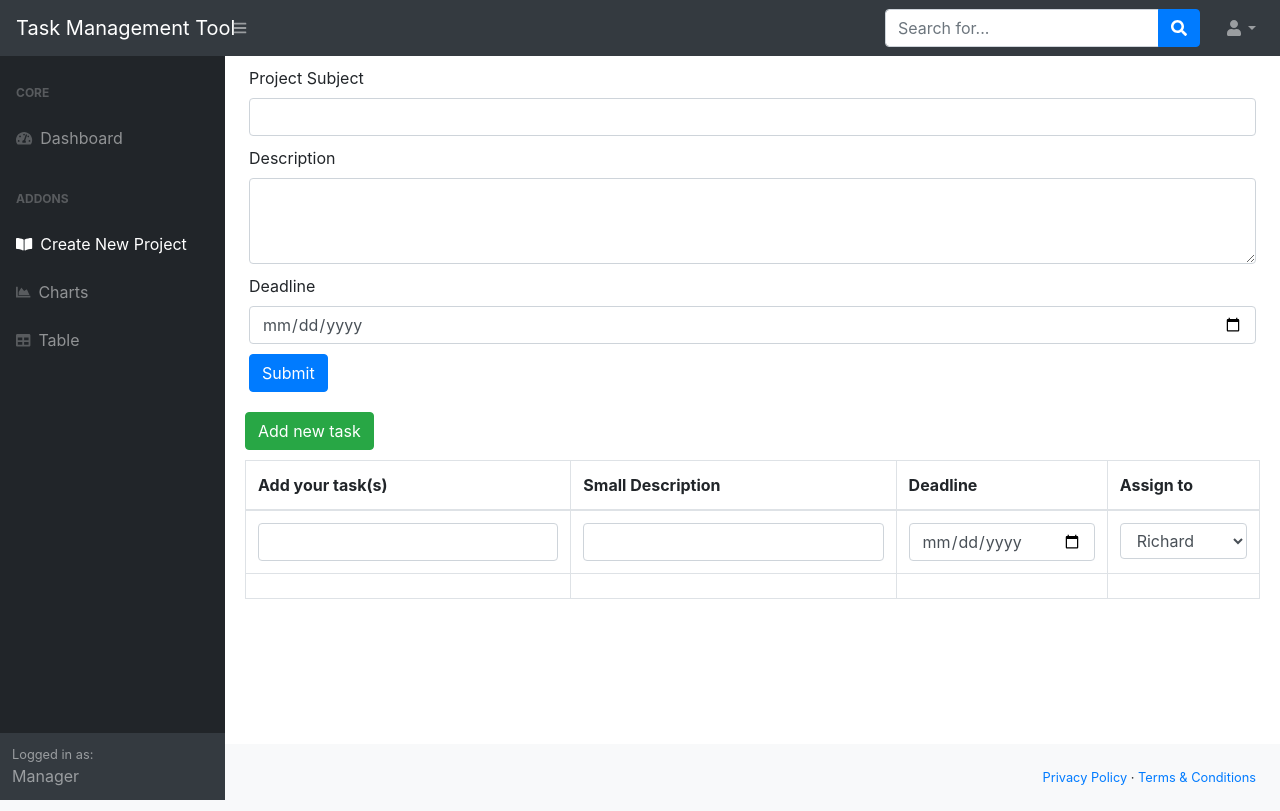
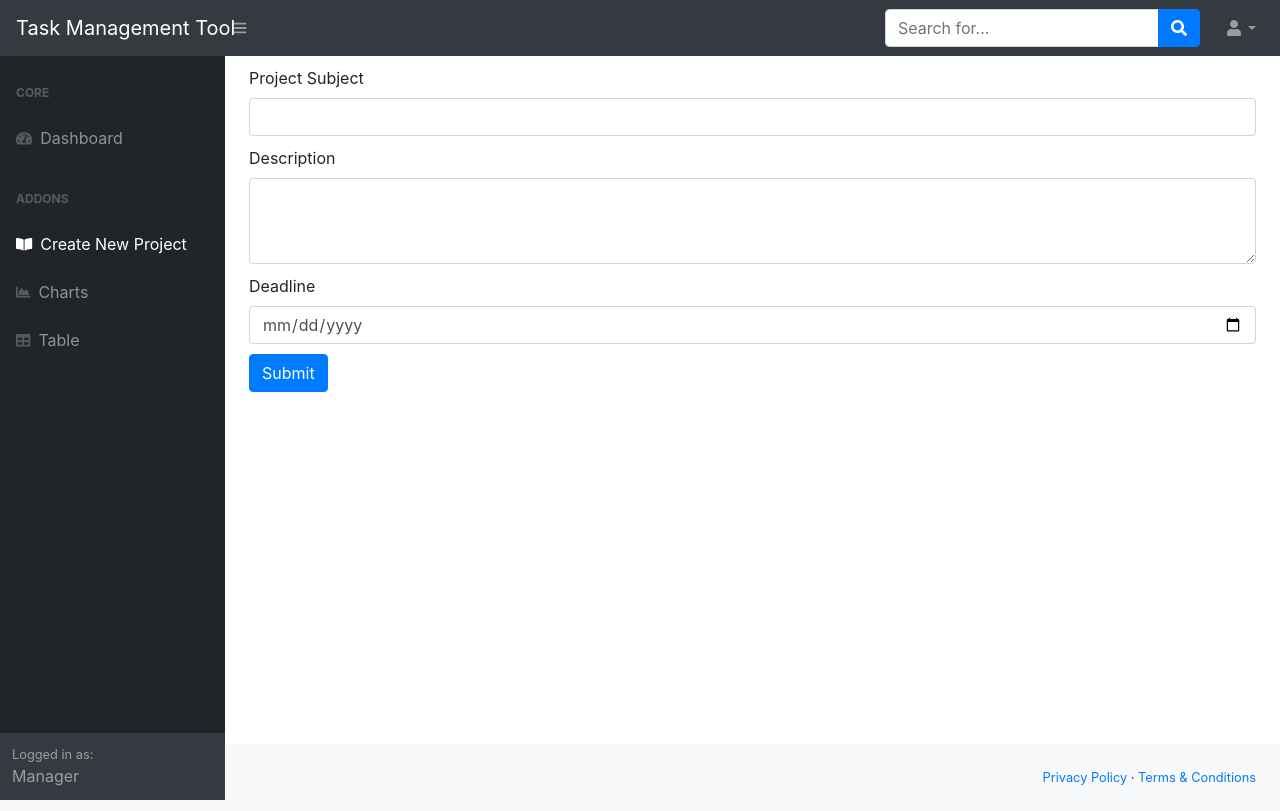
Before and after one commit to giwrgosftw/Task-Management-Tool, a Flask app: page /dashboard/projects/new_project in a window 1280 px wide. Run offline with Flask 2, Linux system fonts and the light colour scheme; parts of the project's set-up code (start-up, migrations or seed data) failed here and were passed over; some libraries are stand-ins or nearby versions.

```diff
--- a/app.py
+++ b/app.py
@@ -78,13 +78,12 @@ def dashboard():
 @app.route('/dashboard/projects/new_project', methods=['POST', 'GET'])
 def create_new_project():
 
-    # https://docs.mongodb.com/manual/reference/database-references/
-    project_id = ObjectId()  # setup the project's id
-
     if request.method == 'POST':
 
+        # https://docs.mongodb.com/manual/reference/database-references/
+        project_id = ObjectId()  # setup the project's id
+
         project_collection = mongo.db.project_table  # project collection
-        task_collection = mongo.db.task_table  # task collection
         existing_project = project_collection.find_one({'title': request.form['project_title']})
 
         if existing_project is None:
@@ -92,16 +91,15 @@ def create_new_project():
                                            'title': request.form['project_title'],
                                            'description': request.form['project_description'],
                                            'date': request.form['project_date']})
-            task_collection.insert_one({'title': request.form['task_title'],
-                                        'description': request.form['task_description'],
-                                        'date': request.form['task_date'],
-                                        'project_id': project_id})
+            # As soon as the project is created, the next step will be to add a new empty task
+            # so that the user to be able to add details there
+            insert_new_empty_task(project_id)
 
-            return redirect(url_for('table'))
+            return redirect(url_for('view_project', project_id=project_id))
 
         return 'That project already exists!'
 
-    return render_template('dashboard/projects/new.html', project=project_id)
+    return render_template('dashboard/projects/new.html')
 
 
 # View a Project
@@ -128,7 +126,7 @@ def update_project(project_id):
                                            }
                                            })
 
-    return redirect(url_for('table', project_id=project_id))
+    return redirect(url_for('view_project', project_id=project_id))
 
 
 # Delete a project
--- a/templates/dashboard/projects/new.html
+++ b/templates/dashboard/projects/new.html
@@ -19,47 +19,7 @@
             <div class="container-fluid">
                 <button style=margin-top:10px; type="submit" class="btn btn-primary">Submit </button>
             </div>
-
-            <!-- https://datatables.net/examples/api/form.html -->
-            <div class="card-body">
-                <div class="table-responsive">
-                    <button style=margin-bottom:10px; type="submit" class="btn btn-success" formaction= "{{ url_for('insert_new_empty_task', project_id=project._id) }}"> Add new task </button>
-
-                    <table class="table table-bordered" width="100%" cellspacing="0">
-                        <thead>
-                        <tr>
-                            <th>Add your task(s)</th>
-                            <th>Small Description</th>
-                            <th>Deadline</th>
-                            <th>Assign to</th>
-                        </tr>
-                        </thead>
-                        <tbody>
-                        <tr>
-                            <td><input type='text' id='task_title' name="task_title" class='form-control'/></td>
-                            <td><input type='text' id='task_description' name="task_description" class='form-control'/></td>
-                            <td><input type='date' id='task_date' name="task_date" class='form-control'/></td>
-                            <td><select size="1" id="users" name="users" class='form-control'>
-                                <option value="Richard"> Richard</option>
-                                <option value="Georgios"> Georgios</option>
-                            </select></td>
-                        </tr>
-
-                        </tbody>
-                        <tfoot>
-                        <tr>
-                            <th></th>
-                            <th></th>
-                            <th></th>
-                            <th></th>
-                        </tr>
-                        </tfoot>
-                    </table>
-                </div>
-            </div>
-
         </form>
-
     </div>
 </div>
 {% endblock %}
--- a/templates/dashboard/projects/view.html
+++ b/templates/dashboard/projects/view.html
@@ -23,6 +23,7 @@
 
 
             <form method="POST">
+                    <!-- https://datatables.net/examples/api/form.html -->
                     <div class="card-body">
                     <div class="table-responsive">
                         <button style=margin-bottom:10px; type="submit" class="btn btn-success" formaction= "{{ url_for('insert_new_empty_task', project_id=project._id) }}"> Add new task </button>
```
